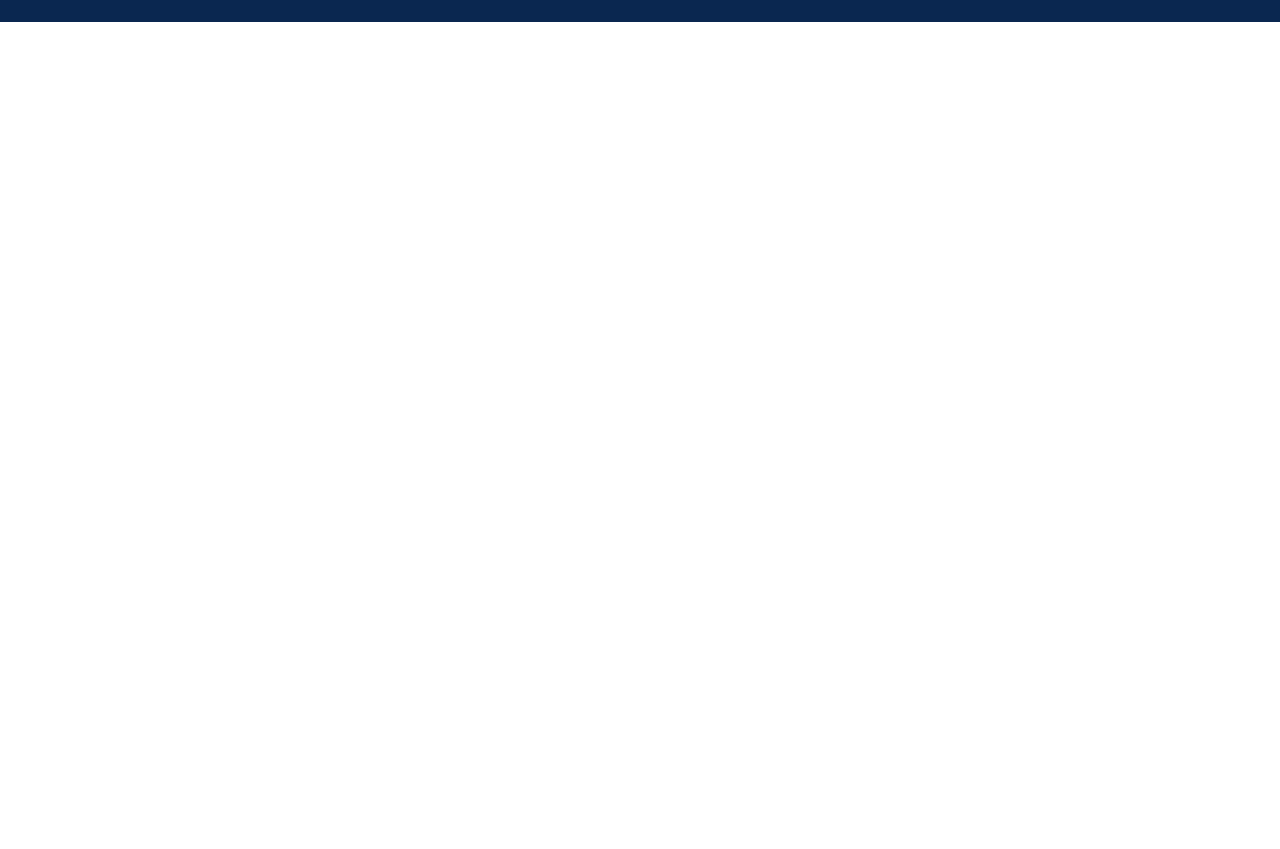
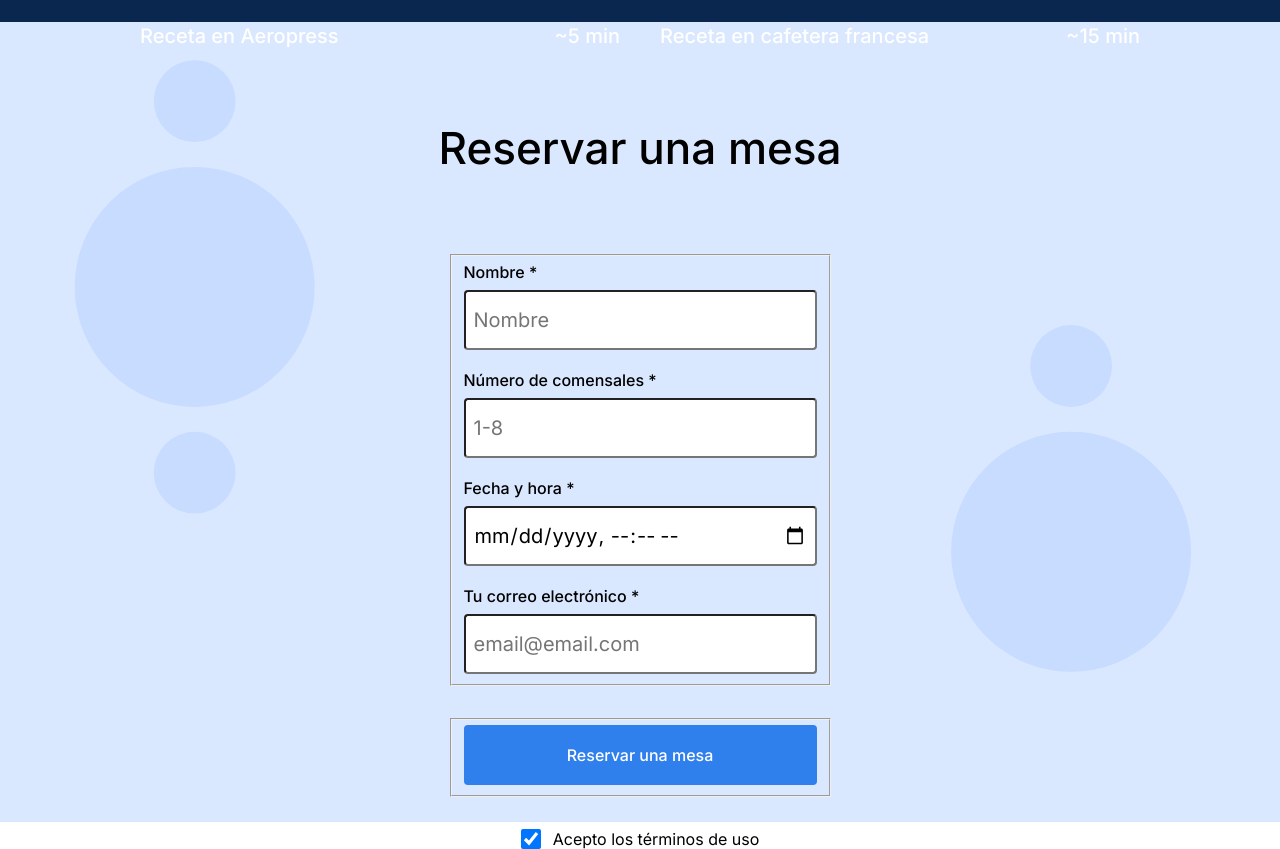
Before and after one commit to cirorivera1988/web_project_coffeeshop, a plain HTML site: page index.html in a window 1280 px wide. Shown: the part 1578-2427 px from the top of the page. Before the commit the page ends 1629 px from the top, so only its background shows below. Drawn offline with Linux system fonts and the light colour scheme.

Commit message:
4to sprint 3ra etapa 1er envio

```diff
--- a/index.html
+++ b/index.html
@@ -113,7 +113,76 @@
             </div>
           </div>
         </section>
-        <section id="reservation" class="reservation"></section>
+        <section id="reservation" class="reservation">
+          <div>
+            <h2 class="reservation__title">Reservar una mesa</h2>
+          </div>
+          <div class="reservation__form">
+            <form class="reservation__form-form">
+              <fieldset class="reservation__form-fieldset">
+                <label class="reservation__form-form-label"
+                  >Nombre *
+                  <input
+                    class="reservation__form-form-input"
+                    type="text"
+                    name="name"
+                    placeholder="Nombre"
+                    required
+                  />
+                </label>
+                <br />
+                <label class="reservation__form-form-label">
+                  Número de comensales *
+                  <input
+                    class="reservation__form-form-input"
+                    type="number"
+                    name="Number-of-diners"
+                    min="1"
+                    max="8"
+                    placeholder="1-8"
+                    required
+                  />
+                </label>
+                <br />
+                <label class="reservation__form-form-label">
+                  Fecha y hora *
+                  <input
+                    class="reservation__form-form-input"
+                    type="datetime-local"
+                    name="date-and-hour"
+                    placeholder="---"
+                    required
+                  />
+                </label>
+                <br />
+                <label class="reservation__form-form-label">
+                  Tu correo electrónico *
+                  <input
+                    class="reservation__form-form-input"
+                    type="email"
+                    name="email"
+                    placeholder="email@email.com"
+                    required
+                  />
+                </label>
+              </fieldset>
+              <fieldset class="reservation__form-fieldset">
+                <button class="reservation__form-form-buttom" type="submit">
+                  Reservar una mesa
+                </button>
+              </fieldset>
+              <label class="reservation__form-form-label-checkbox">
+                <input
+                  type="checkbox"
+                  name="acept-term"
+                  value="bold-heading"
+                  class="reservation__form-checkbox"
+                  checked
+                />Acepto los términos de uso
+              </label>
+            </form>
+          </div>
+        </section>
       </main>
       <footer class="footer"></footer>
     </div>
--- a/pages/index.css
+++ b/pages/index.css
@@ -174,3 +174,99 @@
   justify-content: space-between;
   margin: 0 0 0 0;
 }
+
+.reservation {
+  background-color: #d9e7ff;
+  background-image: url("/images/background_reservation.svg");
+  background-repeat: no-repeat;
+  background-position: center;
+  background-size: cover;
+  display: flex;
+  flex-direction: column;
+  align-items: center;
+  height: 100vh;
+  min-height: 720px;
+}
+
+.reservation__title {
+  font-family: "Inter", Arial, Helvetica, sans-serif;
+  font-style: normal;
+  font-weight: 500;
+  font-size: 44px;
+  line-height: 52px;
+  margin-top: 100px;
+  margin-bottom: 80px;
+}
+
+.reservation__form {
+  max-width: 385px;
+  width: 100%;
+}
+
+.reservation__form-form {
+  display: flex;
+  flex-direction: column;
+  gap: 32px;
+}
+
+.reservation__form-form-label {
+  font-family: "Inter", Arial, Helvetica, sans-serif;
+  font-style: normal;
+  font-size: 16px;
+  font-weight: 500;
+  line-height: 20px;
+  display: flex;
+  flex-direction: column;
+  gap: 8px;
+}
+
+.reservation__form-form-input {
+  font-family: "Inter", Arial, Helvetica, sans-serif;
+  font-style: normal;
+  font-weight: normal;
+  height: 60px;
+  font-size: 20px;
+  line-height: 30px;
+  padding: 0 8px;
+  border-radius: 4px;
+  width: 100%;
+  box-sizing: border-box;
+}
+
+.reservation__form-form-buttom {
+  font-family: "Inter", Arial, Helvetica, sans-serif;
+  font-style: normal;
+  background-color: #2f80ed;
+  color: white;
+  font-size: 16px;
+  font-weight: 500;
+  line-height: 20px;
+  height: 32px;
+  border: none;
+  border-radius: 4px;
+  opacity: 1;
+  max-width: 385px;
+  height: 60px;
+  box-sizing: border-box;
+  width: 100%;
+}
+
+.reservation__form-form-buttom:hover {
+  opacity: 0.7;
+}
+.reservation__form-form-label-checkbox {
+  width: 100%;
+  display: flex;
+  margin-right: 8px;
+  justify-content: center;
+  gap: 12px;
+}
+
+.reservation__form-checkbox {
+  width: 20px;
+  height: 20px;
+}
+
+.form__label-text {
+  font-size: 12px;
+}
```
